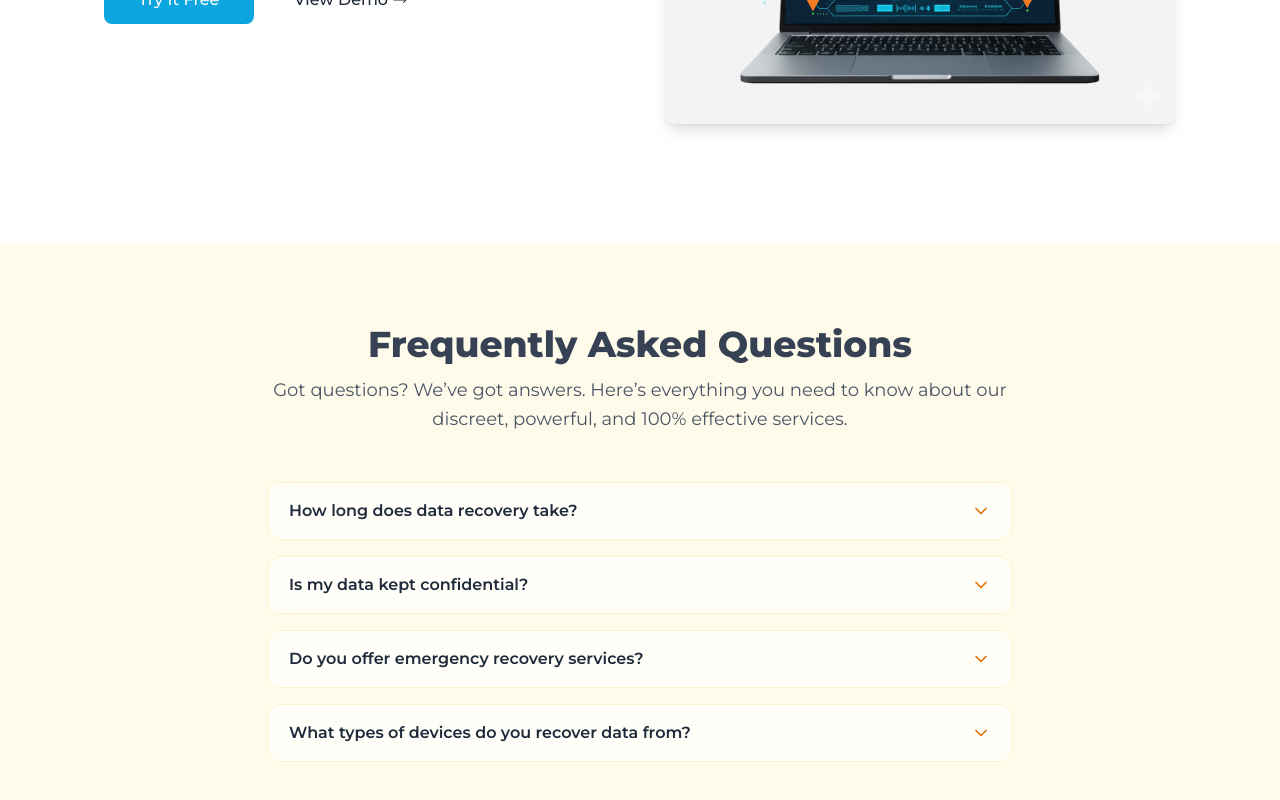
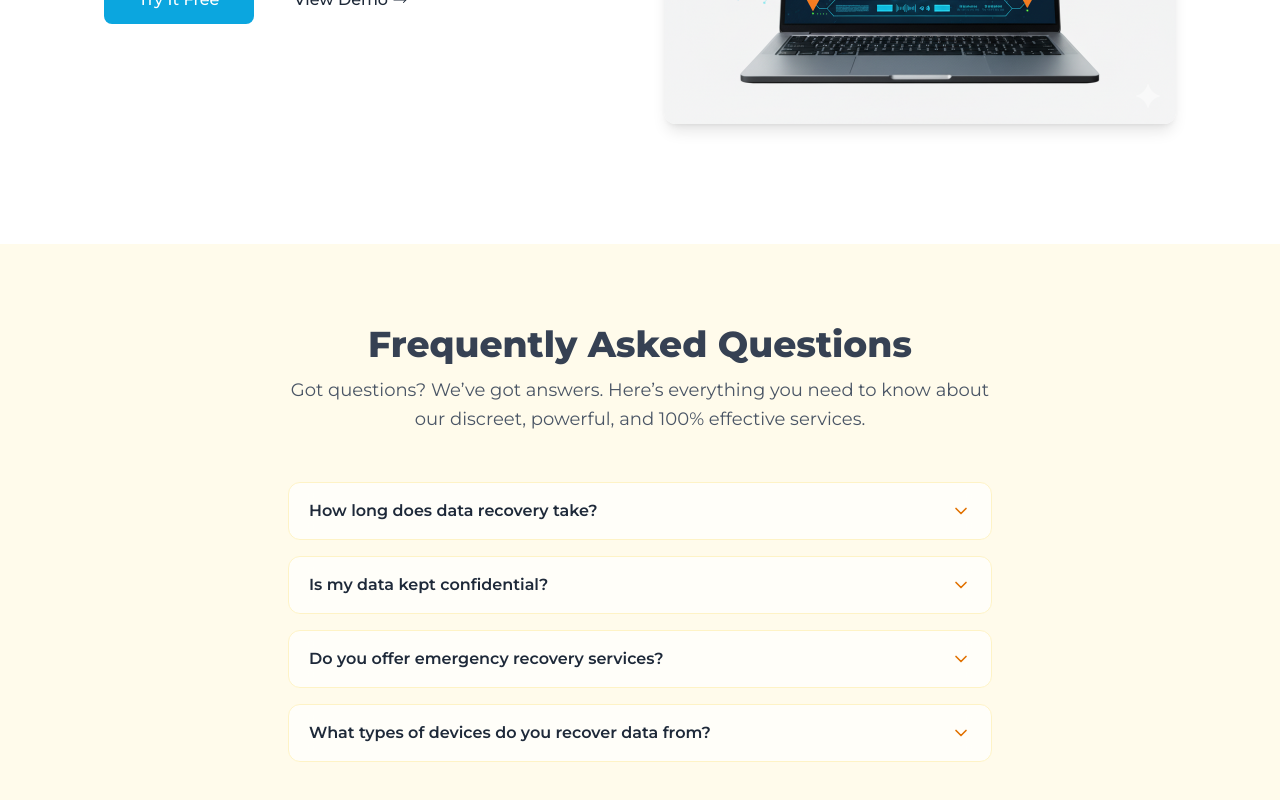
Before and after one commit to LifeofPaks/trevor-tech, a React (Vite) app: page / in a window 1280 px wide. Shown: the part 4763-5563 px from the top of the page. Built offline with nearby package versions, Linux system fonts and the light colour scheme; a web font is replaced by a local one.

Commit message:
updated ui

```diff
--- a/src/components/faq/FAQSection.jsx
+++ b/src/components/faq/FAQSection.jsx
@@ -32,7 +32,7 @@ const FAQSection = () => {
   };
 
   return (
-    <div className="max-w-3xl !mx-auto !mt-20 !pb-20 !px-3" id="faq">
+    <div className="max-w-3xl !mx-auto !mt-20 !pb-20 !px-[2rem]" id="faq">
       <div className="text-center !mb-12 lg:mb-16">
         <h2 className="text-2xl sm:text-3xl lg:text-4xl font-extrabold text-gray-700 !mb-3">
           Frequently Asked Questions
```
